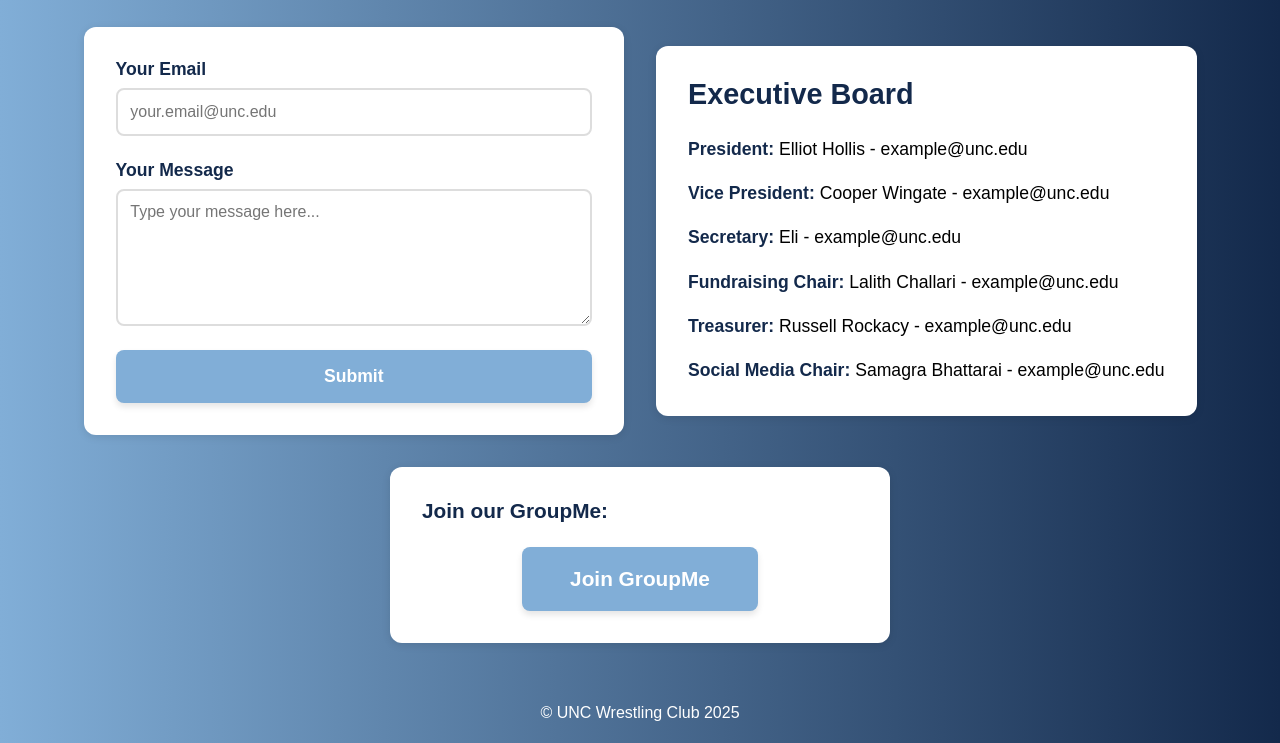
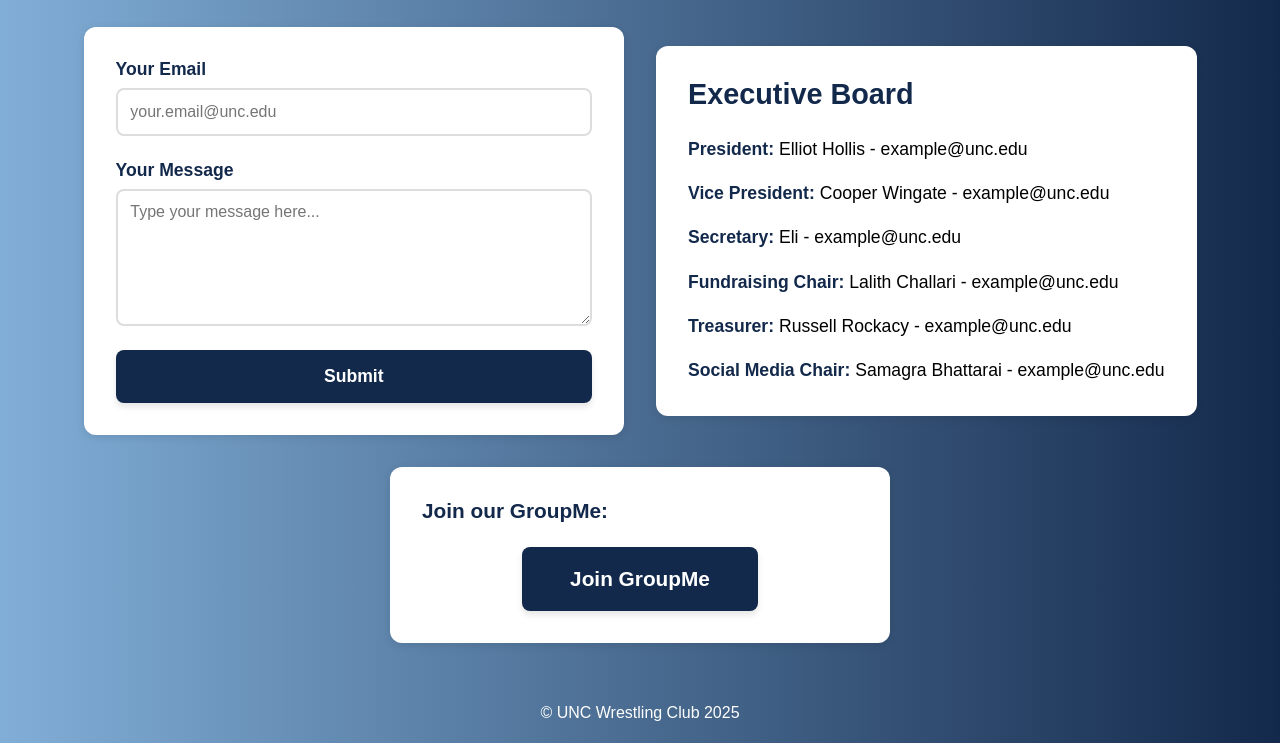
Before and after one commit to bhabad/UNC-Club-Wrestling-Website, a plain HTML site: page contact.html in a window 1280 px wide. Shown: the part 176-919 px from the top of the page. Drawn offline with Linux system fonts and the light colour scheme.

Commit message:
changed button color to dark blue to pass WGA AA acessibilty contrast score

```diff
--- a/styles.css
+++ b/styles.css
@@ -232,7 +232,7 @@ body {
 .btn-learn-more,.btn-join,.btn-groupme {
   display: inline-block;
   padding: 1.25rem 3rem;
-  background-color: var(--unc-light-blue);
+  background-color: var(--unc-blue);
   color: var(--white);
   text-decoration: none;
   font-size: 1.3rem;
@@ -512,7 +512,7 @@ body {
 
 .btn-submit {
   padding: 1rem 2rem;
-  background-color: var(--unc-light-blue);
+  background-color: var(--unc-blue);
   color: var(--white);
   border: none;
   border-radius: var(--small-box-radius);
```
